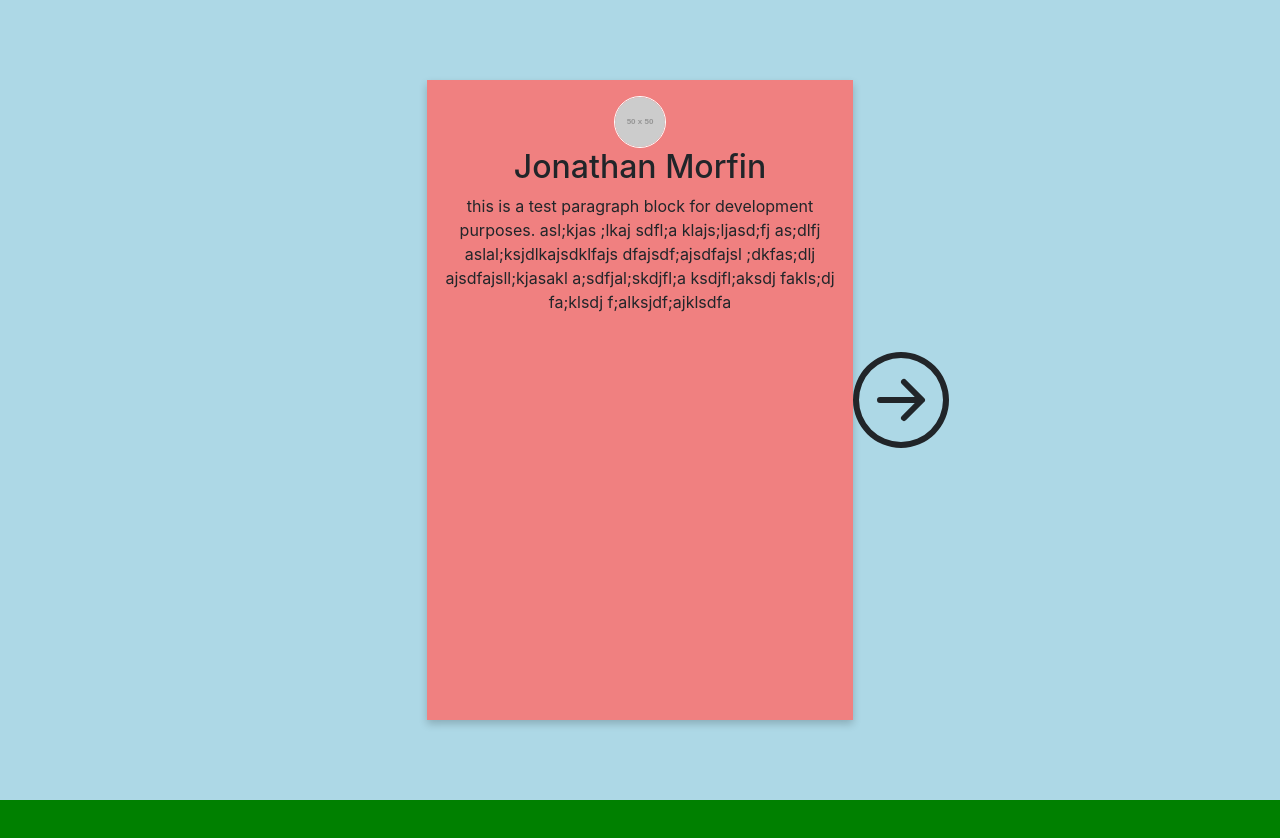
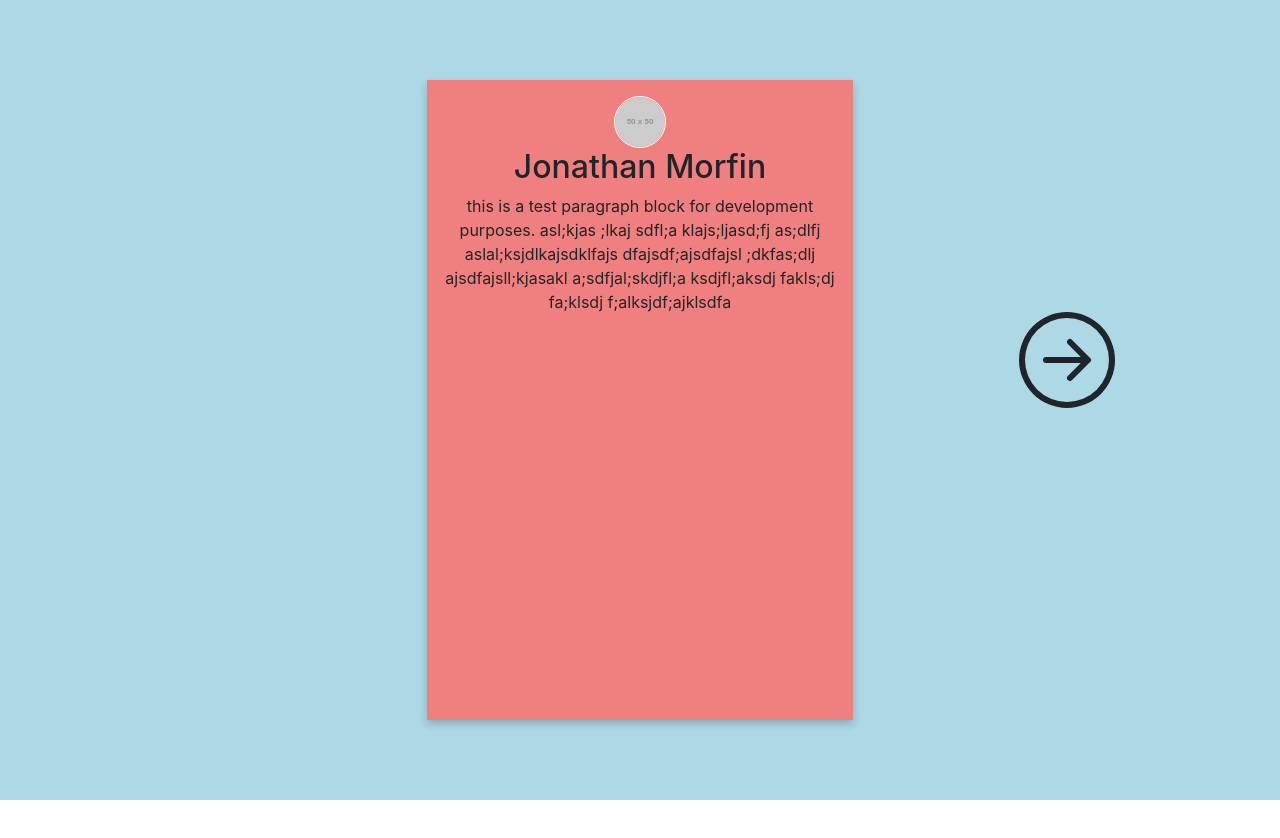
Before and after one commit to jmorfin23/portfolio, a React (Create React App) app: page / in a window 1280 px wide. Shown: the top 838 px of the page. After the commit the page ends 800 px from the top, so only its background shows below. Built offline with nearby package versions, Linux system fonts and the light colour scheme.

Commit message:
switched to bootstrap for rows and columns

```diff
--- a/package.json
+++ b/package.json
@@ -35,5 +35,9 @@
       "last 1 firefox version",
       "last 1 safari version"
     ]
+  },
+  "devDependencies": {
+    "eslint": "^7.14.0",
+    "prettier": "2.2.0"
   }
 }
--- a/src/App.css
+++ b/src/App.css
@@ -5,18 +5,6 @@ body {
 .main {
     margin: 0;
     background-color: lightblue;
-    display: flex;
-    justify-content: center;
-    height: 100vh; /* defines height of container */
-    width: 100%;
-    align-items: center;
+    height: 100vh; /* defines height of container  */
+    width: 100vw;
 }
-
-.testdiv {
-    background: green;
-    height: 400px;
-}
-
-.main > .box1, .box2, .box3 {
-    flex: 1;
-}
--- a/src/App.js
+++ b/src/App.js
@@ -23,20 +23,37 @@ class App extends Component {
     return (
       <>
       <div className="main">
-        <div className="box1">
-        {active && <ArrowIcon width="6em" height="6em" onClick={() => this.setState({active: !active})}/> }
-        </div>
-        <div className="box2">
-        {active ? <CarouselContainer /> : <AboutCard />}
-        </div>
-        <div className="box3">
-        {!active && <ArrowIcon width="6em" height="6em" onClick={() => this.setState({active: !active})}/> }
+        <div className="row no-gutters">
+          <div className="col-md-4 d-flex justify-content-center align-items-center">
+            {active && <ArrowIcon width="6em" height="6em" onClick={() => this.setState({active: !active})}/>}
+          </div>
+          <div className="col-md-4 col-sm-8 col-10 col-10 d-flex justify-content-center align-items-center">
+            {!active ? <AboutCard /> : <CarouselContainer />}
+          </div>
+          <div className="col-md-4 d-flex justify-content-center align-items-center">
+            {!active && <ArrowIcon width="6em" height="6em" onClick={() => this.setState({active: !active})}/>}
+          </div>
         </div>
       </div>
-      <div className="testdiv"></div>
       </>
     );
   }
 }
 
 export default App;
+
+
+//  <>
+//       <div className="main">
+//         <div className="box1">
+//         {active && <ArrowIcon width="6em" height="6em" onClick={() => this.setState({active: !active})}/> }
+//         </div>
+//         <div className="box2">
+//         {active ? <CarouselContainer /> : <AboutCard />}
+//         </div>
+//         <div className="box3">
+//         {!active && <ArrowIcon width="6em" height="6em" onClick={() => this.setState({active: !active})}/> }
+//         </div>
+//       </div>
+//       <div className="testdiv"></div>
+//       </>
--- a/src/component/UI/arrowIcon/index.js
+++ b/src/component/UI/arrowIcon/index.js
@@ -1,10 +1,11 @@
+import React from 'react';
 import PropTypes from 'prop-types';
 
 export const ArrowIcon = ({ width, height, ...props}) => {
     return(
-        <svg {...props} width={width} height={height}  viewBox="0 0 16 16" class="bi bi-arrow-right-circle" fill="currentColor" xmlns="http://www.w3.org/2000/svg">
-          <path fill-rule="evenodd" d="M8 15A7 7 0 1 0 8 1a7 7 0 0 0 0 14zm0 1A8 8 0 1 0 8 0a8 8 0 0 0 0 16z"/>
-          <path fill-rule="evenodd" d="M4 8a.5.5 0 0 0 .5.5h5.793l-2.147 2.146a.5.5 0 0 0 .708.708l3-3a.5.5 0 0 0 0-.708l-3-3a.5.5 0 1 0-.708.708L10.293 7.5H4.5A.5.5 0 0 0 4 8z"/>
+        <svg {...props} width={width} height={height}  viewBox="0 0 16 16" className="bi bi-arrow-right-circle" fill="currentColor" xmlns="http://www.w3.org/2000/svg">
+          <path fillRule="evenodd" d="M8 15A7 7 0 1 0 8 1a7 7 0 0 0 0 14zm0 1A8 8 0 1 0 8 0a8 8 0 0 0 0 16z"/>
+          <path fillRule="evenodd" d="M4 8a.5.5 0 0 0 .5.5h5.793l-2.147 2.146a.5.5 0 0 0 .708.708l3-3a.5.5 0 0 0 0-.708l-3-3a.5.5 0 1 0-.708.708L10.293 7.5H4.5A.5.5 0 0 0 4 8z"/>
         </svg>
     )
 };
--- a/src/component/aboutCard/index.css
+++ b/src/component/aboutCard/index.css
@@ -5,7 +5,10 @@
     background: lightcoral;
     padding: 1em;
     height: 80vh;
-    max-width: 40vw;
+    margin-top: 10vh;
+    overflow: auto;
+    width: inherit;
+    animation-name: about-card;
 }
 
 .about-card__image img {
--- a/src/component/carousel/carousel-container/index.css
+++ b/src/component/carousel/carousel-container/index.css
@@ -5,7 +5,8 @@
     box-shadow: 0 4px 8px 0 rgba(0,0,0,0.2);
     padding: 1em;
     background: lightcoral;
-    max-width: 40vw;
+    margin-top: 10vh;
+    width: inherit;
 }
 
 .slide-list {
```
Also changed, not shown: .eslintrc.json (added), 1 other file (tests, documents, lock files or other folders).
